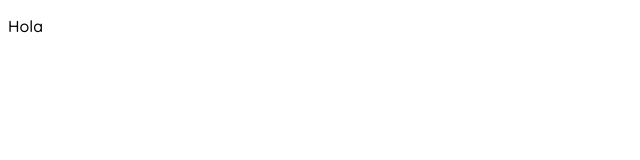
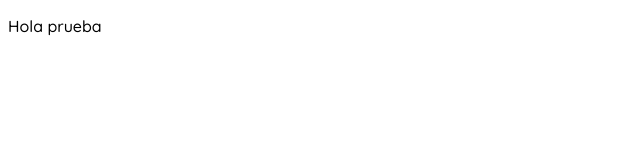
Before and after one commit to GemaAc/GemaChan.github.io, a plain HTML site: page index.html in a window 1280 px wide. Shown: the full height of the page, 0-640 px from the left. Drawn offline with Linux system fonts and the light colour scheme.

Commit message:
Prueba 2

```diff
--- a/index.html
+++ b/index.html
@@ -25,6 +25,6 @@
 
 </head>
 <body>
-    <p>Hola</p>
+    <p>Hola prueba</p>
 </body>
 </html>
```
